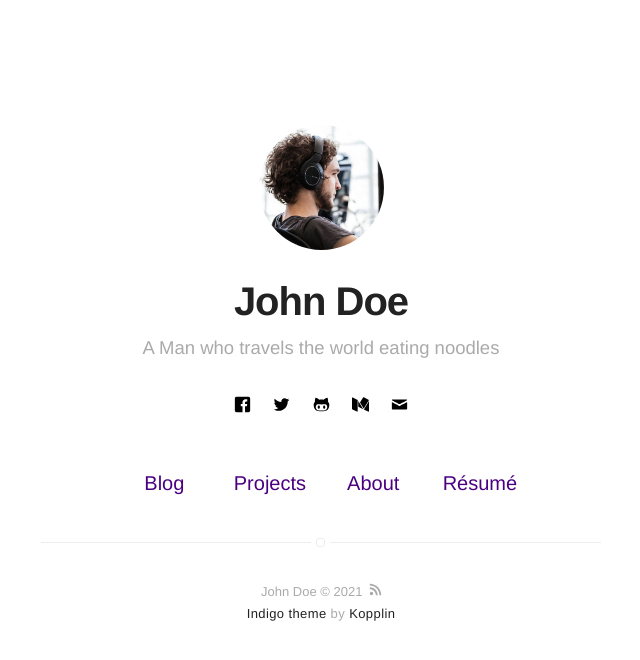
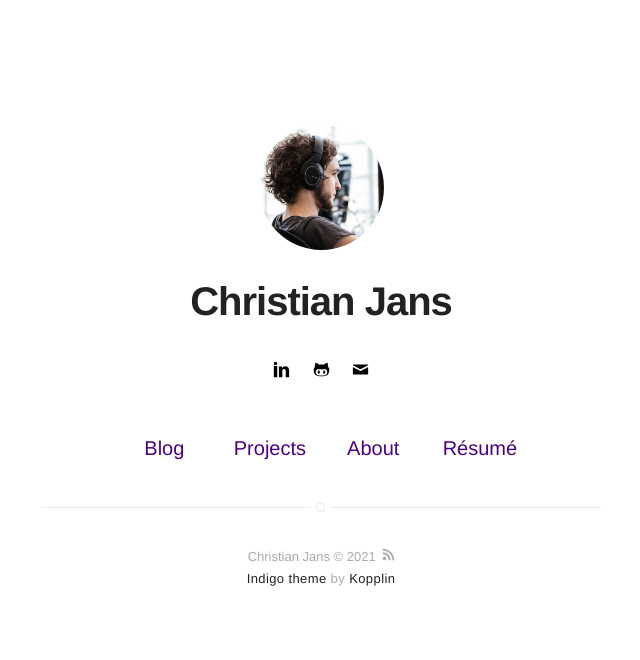
Before and after one commit to christianjans/christianjans.github.io, a Jekyll site: the page built from index.html, in a window 1280 px wide. Shown: the top 660 px of the page, without its empty margins (319-959 px from the left). Built offline with Jekyll 4.4.1, drawn with Linux system fonts in a browser that asks for light colours.

Commit message:
Add initial information

```diff
--- a/_config.yml
+++ b/_config.yml
@@ -1,9 +1,9 @@
 # main text of home
-name: John Doe
-bio: A Man who travels the world eating noodles
+name: Christian Jans
+bio:
 
 # twitter summary info
-description: A blog about technology and stuff related
+description:
 
 # if it's an external image, update below for true
 # better with square images
@@ -16,8 +16,7 @@ resume: true
 resume-external: true
 resume-url: https://google.com/?q=my+resume
 
-url: https://sergiokopplin.github.io/indigo
-# your url: https://USERNAME.github.io
+url: https://christianjans.github.io
 
 permalink: /:title/
 
@@ -34,37 +33,31 @@ disqus:
   categories: [blog, project] # only show disqus for posts that have these categories
 
 # if you don't have any of social below, comment the line
-facebook: myfacebook
-twitter: mytwitter
+# facebook: myfacebook
+# twitter: mytwitter
 # instagram: myinstagram
 # pinterest: mypinterest
-# linkedin: mylinkedin
+linkedin: https://linkedin.com/in/christian-jans/
 # youtube: myyoutube
 # spotify: myspotify
-github: mygithub
+github: https://github.com/christianjans
 # gitlab: mygitlab
 # lastfm: mylastfm
 # stackoverflow: 7044681/mystackoverflow
 # quora: userquora
 # reddit: username
-medium: medium
+# medium: medium
 # vimeo: myvimeo
 # lanyrd: mylanyrd
-email: myemail@gmail.com
+email: cjjans@ualberta.ca
 
 authors:
-  johndoe:
-    name: John Doe
-    bio: A Man who travels the world eating noodles
+  christianjans:
+    name: Christian Jans
+    bio:
     external-image: false
-    picture: assets/images/profile.jpg
-    twitter: johndoe
-  jamesfoster:
-    name: James Foster
-    bio: A Man who develops software with coffee
-    external-image: false
-    picture: assets/images/james.jpg
-    twitter: jamesfoster
+    picture:
+    twitter:
 
 # do you want a larger site? change the option below
 # options: [normal, large] | default: normal
```
